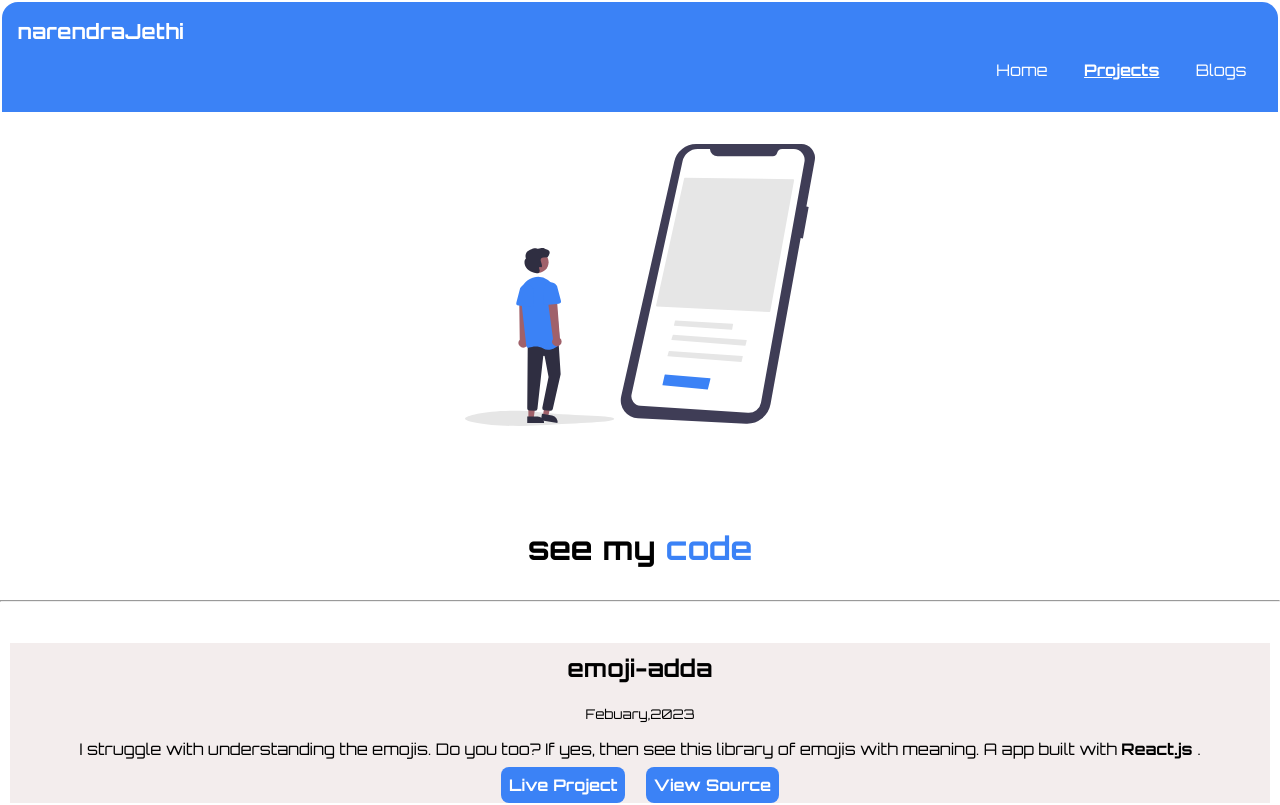
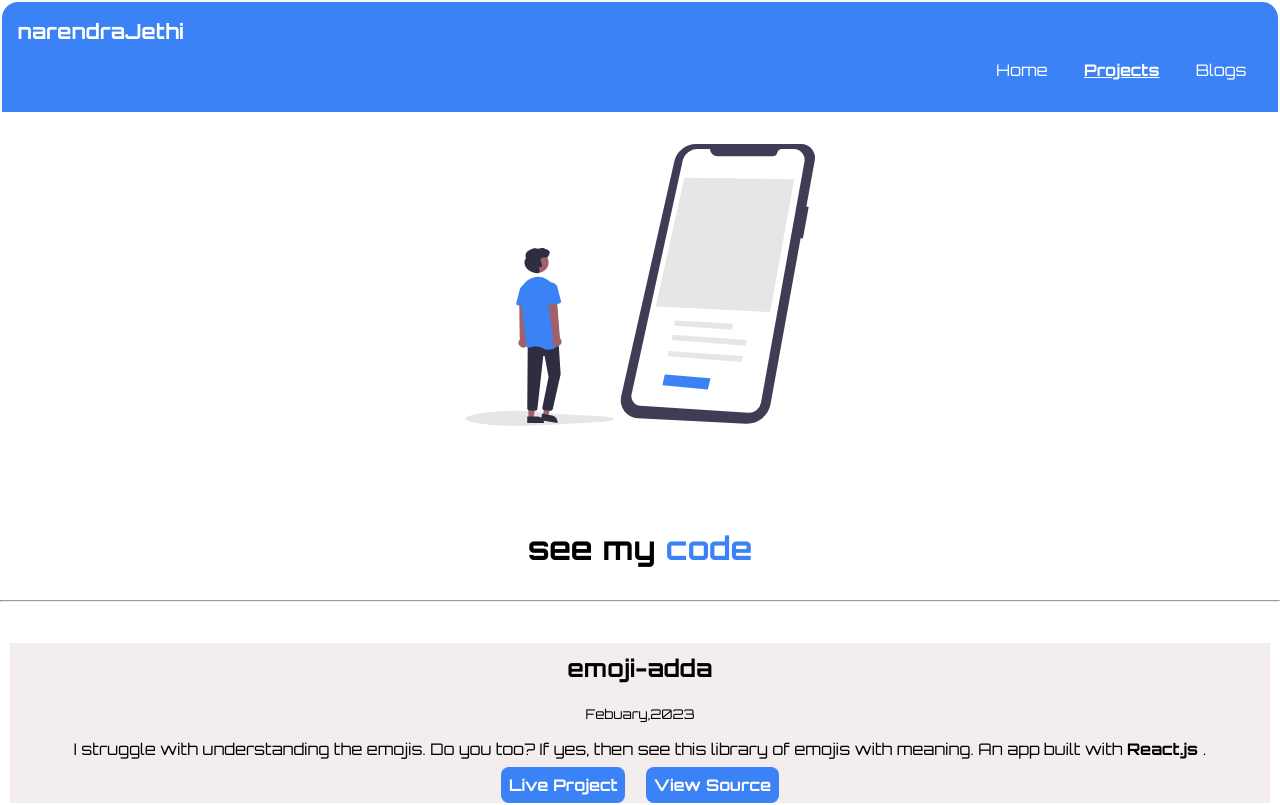
Before and after one commit to narendrajethi220/myPortfolio, a plain HTML site: page projects.html in a window 1280 px wide. Shown: the top 805 px of the page. Drawn offline with Linux system fonts and the light colour scheme.

Commit message:
docs-grammar correncted

```diff
--- a/projects.html
+++ b/projects.html
@@ -46,7 +46,7 @@
           <h2>emoji-adda</h2>
           <small>Febuary,2023</small>
           <p>
-           I struggle with understanding the emojis. Do you too? If yes, then see this library of emojis with meaning. A app built with
+           I struggle with understanding the emojis. Do you too? If yes, then see this library of emojis with meaning. An app built with
            <strong>
              React.js
                </strong>.
```
